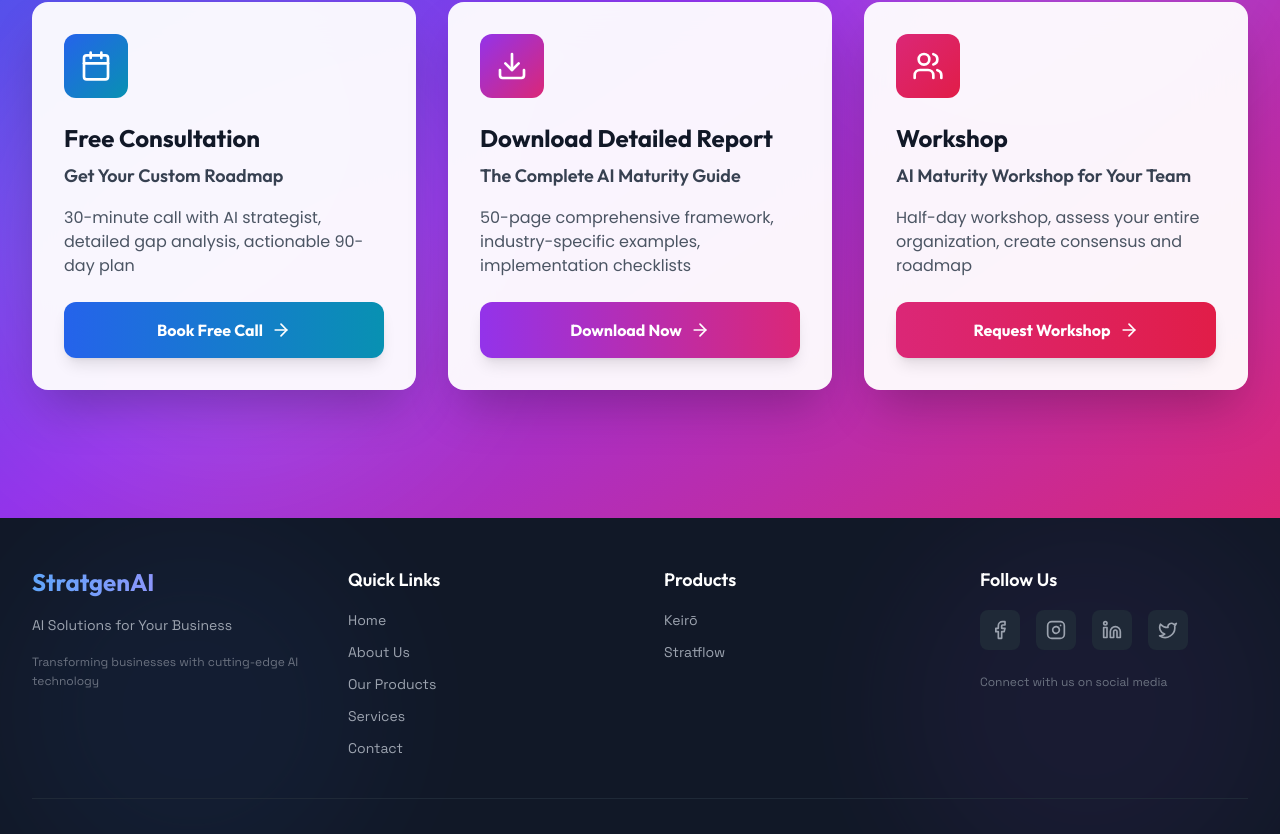
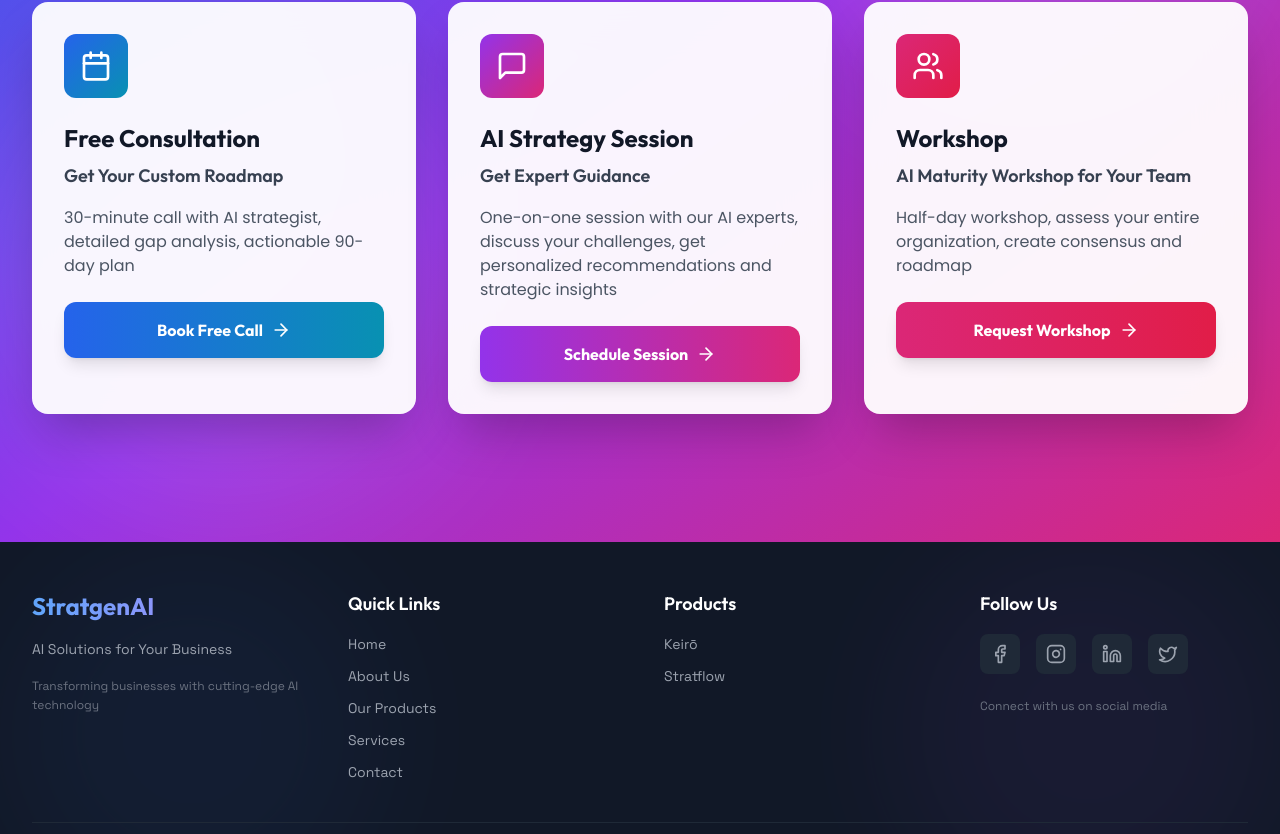
Before and after one commit to StratGenAI/website_frontend, a Next.js app: page /ai-maturity-model in a window 1280 px wide. Shown: the part 7959-8793 px from the top of the page. Built offline with nearby package versions, Linux system fonts and the light colour scheme.

Commit message:
Replace Download option with AI Strategy Session in CTA section

```diff
--- a/components/ai-maturity/CTASection.tsx
+++ b/components/ai-maturity/CTASection.tsx
@@ -2,7 +2,7 @@
 
 import { motion } from 'framer-motion'
 import { useInView } from 'react-intersection-observer'
-import { Calendar, Download, Users, ArrowRight, Sparkles } from 'lucide-react'
+import { Calendar, MessageSquare, Users, ArrowRight, Sparkles } from 'lucide-react'
 
 export default function CTASection() {
   const [ref, inView] = useInView({
@@ -21,13 +21,13 @@ export default function CTASection() {
       href: '#contact',
     },
     {
-      title: 'Download Detailed Report',
-      subtitle: 'The Complete AI Maturity Guide',
-      description: '50-page comprehensive framework, industry-specific examples, implementation checklists',
-      icon: Download,
-      buttonText: 'Download Now',
+      title: 'AI Strategy Session',
+      subtitle: 'Get Expert Guidance',
+      description: 'One-on-one session with our AI experts, discuss your challenges, get personalized recommendations and strategic insights',
+      icon: MessageSquare,
+      buttonText: 'Schedule Session',
       color: 'from-purple-600 to-pink-600',
-      href: '#resources',
+      href: '#contact',
     },
     {
       title: 'Workshop',
```
